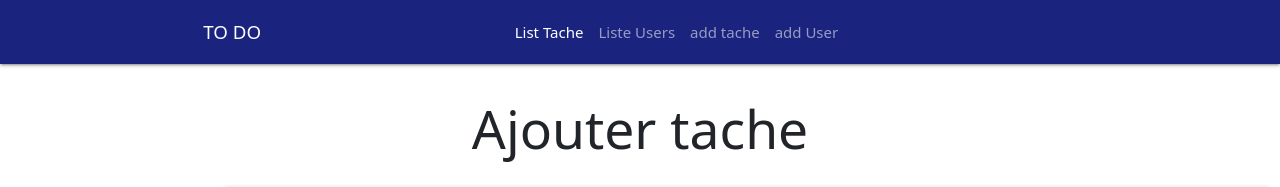
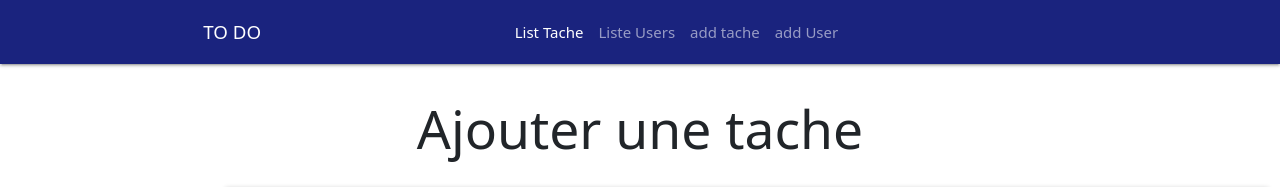
Before and after one commit to Hassane227/Todolist_Angular_nestjs, an Angular app: page /add/taches in a window 1280 px wide. Shown: the top 187 px of the page. Built offline with nearby package versions, Linux system fonts and the light colour scheme; no server answers.

Commit message:
modification du composant ajouter tache

```diff
--- a/src/app/taches/ajoutertache/ajoutertache.component.html
+++ b/src/app/taches/ajoutertache/ajoutertache.component.html
@@ -1,3 +1,3 @@
-<h2 class="center">Ajouter tache</h2>
+<h2 class="center">Ajouter une tache</h2>
 
 <app-add-taches [tache]="tache"></app-add-taches>
```
